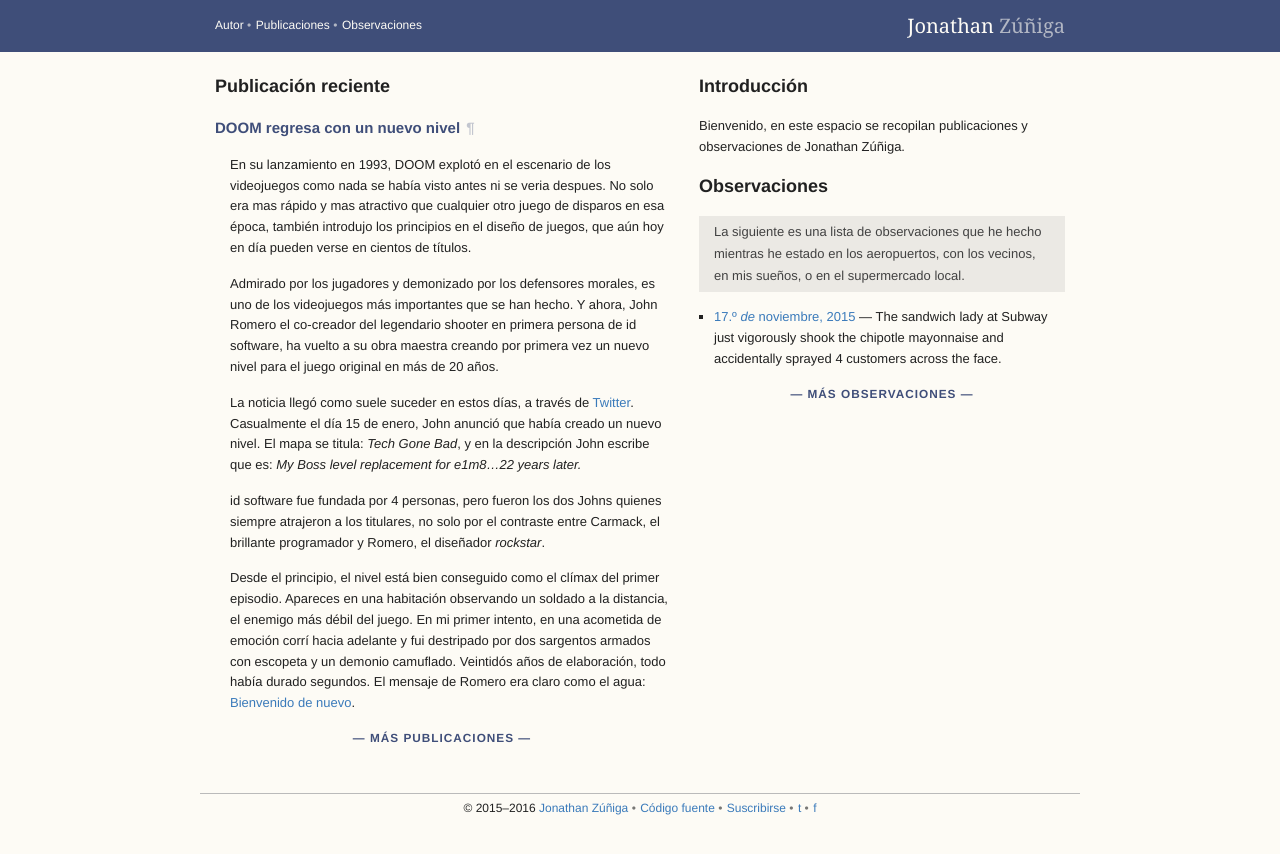
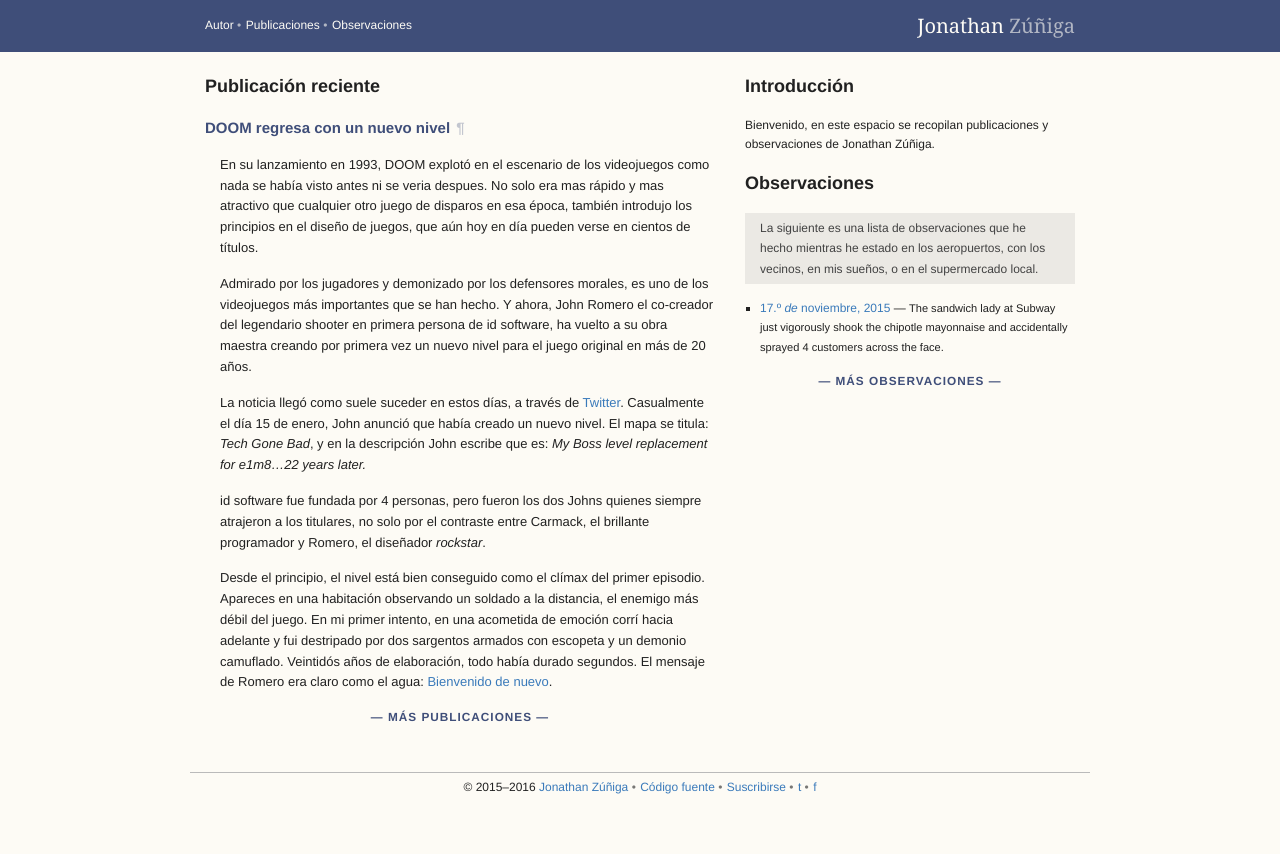
Before and after one commit to jonathanzuniga/jonathanzuniga.github.io, a Jekyll site: the page built from index.html, in a window 1280 px wide. Shown: the top 854 px of the page. Built offline with Jekyll 4.4.1, drawn with Linux system fonts in a browser that asks for light colours; nearby versions of some CDN libraries; some web fonts are replaced.

Commit message:
Change the width wrapper value.

```diff
--- a/_sass/_base.scss
+++ b/_sass/_base.scss
@@ -110,7 +110,7 @@ a {
 		color: $link-color;
 	}
 	&:hover {
-		color: darken($link-color, 12%);
+		color: $text-color;
 	}
 	&:active {
 	}
--- a/_sass/_layout.scss
+++ b/_sass/_layout.scss
@@ -139,10 +139,15 @@ hr {
 	margin-bottom: $spacing-unit;
 
 	.left-column {
-		width: 55%;
+		width: 60%;
 	}
 	.right-column {
-		width: 45%;
+		width: 40%;
+
+		p,
+		ul li {
+			font-size: 0.923em;
+		}
 	}
 	.left-column,
 	.right-column {
@@ -221,9 +226,9 @@ hr {
 }
 
 .details {
-	.wrapper {
-		max-width: 580px;
-	}
+	// .wrapper {
+	// 	max-width: 580px;
+	// }
 
 	#main {
 		.full.post,
--- a/css/main.scss
+++ b/css/main.scss
@@ -84,7 +84,7 @@ $alternative-link-color: #3f4e79;
 
 
 // Width of the content area.
-$content-width:	940px;
+$content-width:	960px;
 $on-palm:				600px;
 $on-laptop:			640px;
 
```
